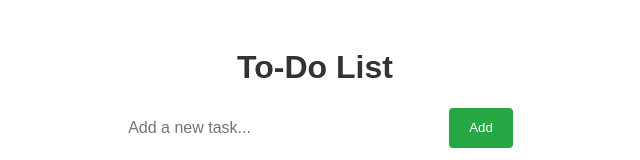
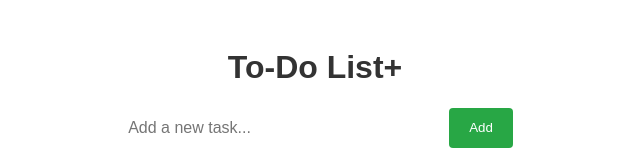
Before and after one commit to Prxshxn/TO-DO-List-React, a React (Create React App) app: page / in a window 1280 px wide. Shown: the top 160 px of the page, without its empty margins (325-965 px from the left). Built offline with nearby package versions, Linux system fonts and the light colour scheme.

Commit message:
first commit

```diff
--- a/src/App.js
+++ b/src/App.js
@@ -26,7 +26,7 @@
 
   return (
     <div className="App">
-      <h1>To-Do List</h1>
+      <h1>To-Do List+</h1>
 
       <div className="input-container">
         <input
```
